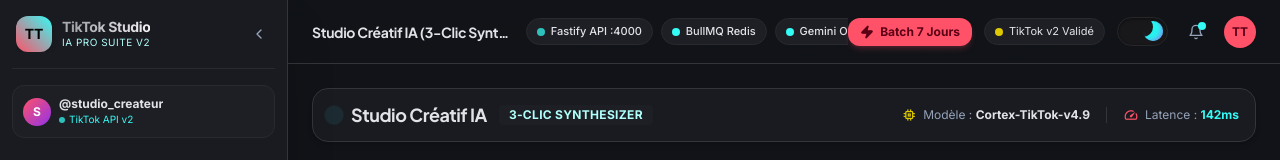
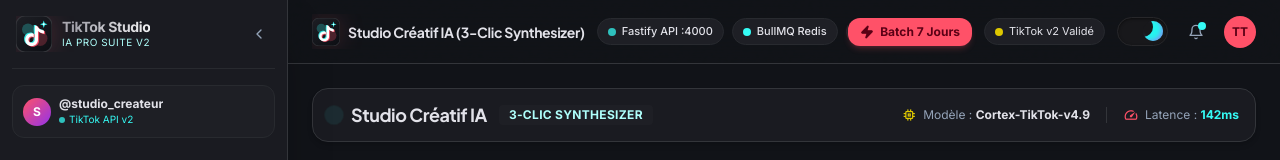
Before and after one commit to GeovanioH/tiktok-auto-studio, a React (Vite) app in the folder apps/web/: page /studio in a window 1280 px wide. Shown: the top 160 px of the page. Built offline with nearby package versions, Linux system fonts and the light colour scheme; no server answers; the HTML template or start-up script is replaced by a standard one.

Commit message:
feat(web): add official TikTok Studio IA Pro brand icon and favicon

```diff
--- a/apps/web/index.html
+++ b/apps/web/index.html
@@ -2,7 +2,7 @@
 <html lang="fr" class="dark">
   <head>
     <meta charset="UTF-8" />
-    <link rel="icon" type="image/svg+xml" href="/vite.svg" />
+    <link rel="icon" type="image/svg+xml" href="/favicon.svg" />
     <meta name="viewport" content="width=device-width, initial-scale=1.0" />
     <title>TikTok Studio IA Pro • Obsidian Cyber Studio Suite v2</title>
 
--- a/apps/web/src/components/layout/Navbar.tsx
+++ b/apps/web/src/components/layout/Navbar.tsx
@@ -1,6 +1,7 @@
 import { Link } from "react-router-dom";
 import { Bell, Zap } from "lucide-react";
 import { ThemeToggle } from "../ui/ThemeToggle";
+import { BrandLogo } from "../ui/BrandLogo";
 
 interface NavbarProps {
   title?: string;
@@ -11,9 +12,12 @@ export function Navbar({ title = "TikTok Studio IA Pro" }: NavbarProps) {
     <header className="h-16 border-b border-surface-container-highest bg-surface/85 backdrop-blur-xl px-4 sm:px-6 flex items-center justify-between flex-shrink-0 transition-colors duration-300 z-40 sticky top-0">
       {/* Titre & Télémétrie HUD de gauche */}
       <div className="flex items-center gap-3 overflow-hidden">
-        <h2 className="text-sm font-headline font-bold text-on-surface tracking-tight truncate hidden lg:block">
-          {title}
-        </h2>
+        <Link to="/" className="flex items-center gap-2 group flex-shrink-0">
+          <BrandLogo size={28} className="w-7 h-7 group-hover:scale-105 transition-transform" />
+          <h2 className="text-sm font-headline font-bold text-on-surface tracking-tight truncate hidden lg:block">
+            {title}
+          </h2>
+        </Link>
 
         {/* Status Chips HUD (Stitch Design) */}
         <div className="flex items-center gap-2 overflow-x-auto py-1">
--- a/apps/web/src/components/layout/Sidebar.tsx
+++ b/apps/web/src/components/layout/Sidebar.tsx
@@ -12,6 +12,7 @@ import {
   ChevronRight
 } from "lucide-react";
 import { ShinyText } from "../ui/ShinyText";
+import { BrandLogo } from "../ui/BrandLogo";
 
 interface SidebarProps {
   quotaUsed?: number;
@@ -61,10 +62,8 @@ export function Sidebar({
       <div className="flex flex-col gap-4 px-3">
         {/* Brand Header */}
         <div className="flex items-center justify-between px-1">
-          <Link to="/" className="flex items-center gap-2.5 overflow-hidden">
-            <div className="w-9 h-9 rounded-xl bg-gradient-to-tr from-primary-container to-secondary-fixed flex items-center justify-center font-black text-black text-sm shadow-md flex-shrink-0">
-              TT
-            </div>
+          <Link to="/" className="flex items-center gap-2.5 overflow-hidden group">
+            <BrandLogo className="w-9 h-9 group-hover:scale-105 transition-transform" />
             {!isCollapsed && (
               <div className="flex flex-col overflow-hidden">
                 <h1 className="text-sm font-extrabold text-on-surface tracking-tight flex items-center gap-1 leading-tight">
--- a/apps/web/src/components/studio/TikTokPreview.tsx
+++ b/apps/web/src/components/studio/TikTokPreview.tsx
@@ -13,6 +13,7 @@ import {
   Grid3X3,
   Sparkles
 } from "lucide-react";
+import { BrandLogo } from "../ui/BrandLogo";
 
 export type SubtitleStyle = "HORMOZI" | "SUBMAGIC" | "CYBER" | "MINIMAL";
 
@@ -349,8 +350,8 @@ export function TikTokPreview({
               className="absolute right-2.5 bottom-16 flex flex-col items-center gap-3 text-white z-25 pointer-events-none"
             >
               <div className="relative mb-1">
-                <div className="w-10 h-10 rounded-full border-2 border-white bg-primary-container flex items-center justify-center text-on-primary-container font-mono text-xs font-bold shadow-md">
-                  TT
+                <div className="w-10 h-10 rounded-full border-2 border-white bg-surface-container-highest flex items-center justify-center shadow-md overflow-hidden">
+                  <BrandLogo size={36} className="w-full h-full" withGlow={false} />
                 </div>
                 <span className="w-4 h-4 rounded-full bg-primary-container text-white flex items-center justify-center text-[10px] -mt-2 font-bold shadow">
                   +
--- /dev/null
+++ b/apps/web/src/components/ui/BrandLogo.tsx
@@ -0,0 +1,72 @@
+interface BrandLogoProps {
+  className?: string;
+  size?: number;
+  withGlow?: boolean;
+}
+
+export function BrandLogo({ className = "w-9 h-9", size = 36, withGlow = true }: BrandLogoProps) {
+  return (
+    <div className={`relative flex items-center justify-center flex-shrink-0 select-none ${className}`}>
+      {withGlow && (
+        <div className="absolute inset-0 bg-primary-container/20 rounded-xl blur-md pointer-events-none" />
+      )}
+      <svg
+        width={size}
+        height={size}
+        viewBox="0 0 48 48"
+        fill="none"
+        xmlns="http://www.w3.org/2000/svg"
+        className="w-full h-full object-contain relative z-10"
+      >
+        <defs>
+          <linearGradient id="logo-bg-grad" x1="0" y1="0" x2="48" y2="48" gradientUnits="userSpaceOnUse">
+            <stop offset="0%" stopColor="#1e1f25" />
+            <stop offset="100%" stopColor="#0c0e13" />
+          </linearGradient>
+        </defs>
+
+        {/* Chassis Carré Arrondi */}
+        <rect
+          width="48"
+          height="48"
+          rx="12"
+          fill="url(#logo-bg-grad)"
+          stroke="#33353a"
+          strokeWidth="1.5"
+        />
+
+        {/* Halo ambiant Cyan */}
+        <circle cx="16" cy="18" r="8" fill="#35fbf5" fillOpacity="0.25" />
+        {/* Halo ambiant Vermillion */}
+        <circle cx="32" cy="30" r="10" fill="#ff5168" fillOpacity="0.25" />
+
+        {/* TikTok Chromatic Note : Calque Cyan Décalé */}
+        <path
+          d="M26.5 12C28.2 15.8 31.8 18.2 35.8 18.2V22.2C32.8 22.2 30 21 27.8 19V30.5C27.8 35.2 24 39 19.3 39C14.6 39 10.8 35.2 10.8 30.5C10.8 25.8 14.6 22 19.3 22C20.3 22 21.3 22.2 22.1 22.6V27C21.3 26.5 20.3 26.2 19.3 26.2C16.9 26.2 15 28.1 15 30.5C15 32.9 16.9 34.8 19.3 34.8C21.7 34.8 23.6 32.9 23.6 30.5V12H26.5Z"
+          fill="#35fbf5"
+          opacity="0.9"
+        />
+
+        {/* TikTok Chromatic Note : Calque Vermillion Décalé */}
+        <path
+          d="M29.5 14C31.2 17.8 34.8 20.2 38.8 20.2V24.2C35.8 24.2 33 23 30.8 21V32.5C30.8 37.2 27 41 22.3 41C17.6 41 13.8 37.2 13.8 32.5C13.8 27.8 17.6 24 22.3 24C23.3 24 24.3 24.2 25.1 24.6V29C24.3 28.5 23.3 28.2 22.3 28.2C19.9 28.2 18 30.1 18 32.5C18 34.9 19.9 36.8 22.3 36.8C24.7 36.8 26.6 34.9 26.6 32.5V14H29.5Z"
+          fill="#ff5168"
+          opacity="0.9"
+        />
+
+        {/* TikTok Chromatic Note : Noyau Blanc */}
+        <path
+          d="M28 13C29.7 16.8 33.3 19.2 37.3 19.2V23.2C34.3 23.2 31.5 22 29.3 20V31.5C29.3 36.2 25.5 40 20.8 40C16.1 40 12.3 36.2 12.3 31.5C12.3 26.8 16.1 23 20.8 23C21.8 23 22.8 23.2 23.6 23.6V28C22.8 27.5 21.8 27.2 20.8 27.2C18.4 27.2 16.5 29.1 16.5 31.5C16.5 33.9 18.4 35.8 20.8 35.8C23.2 35.8 25.1 33.9 25.1 31.5V13H28Z"
+          fill="#ffffff"
+        />
+
+        {/* Étincelle IA ✦ Supérieure */}
+        <path
+          d="M37 6L38.2 9.8L42 11L38.2 12.2L37 16L35.8 12.2L32 11L35.8 9.8L37 6Z"
+          fill="#35fbf5"
+        />
+        <circle cx="37" cy="11" r="1.2" fill="#ffffff" />
+      </svg>
+    </div>
+  );
+}
```
Also changed, not shown: apps/web/public/favicon.svg (added), apps/web/public/logo.svg (added).
